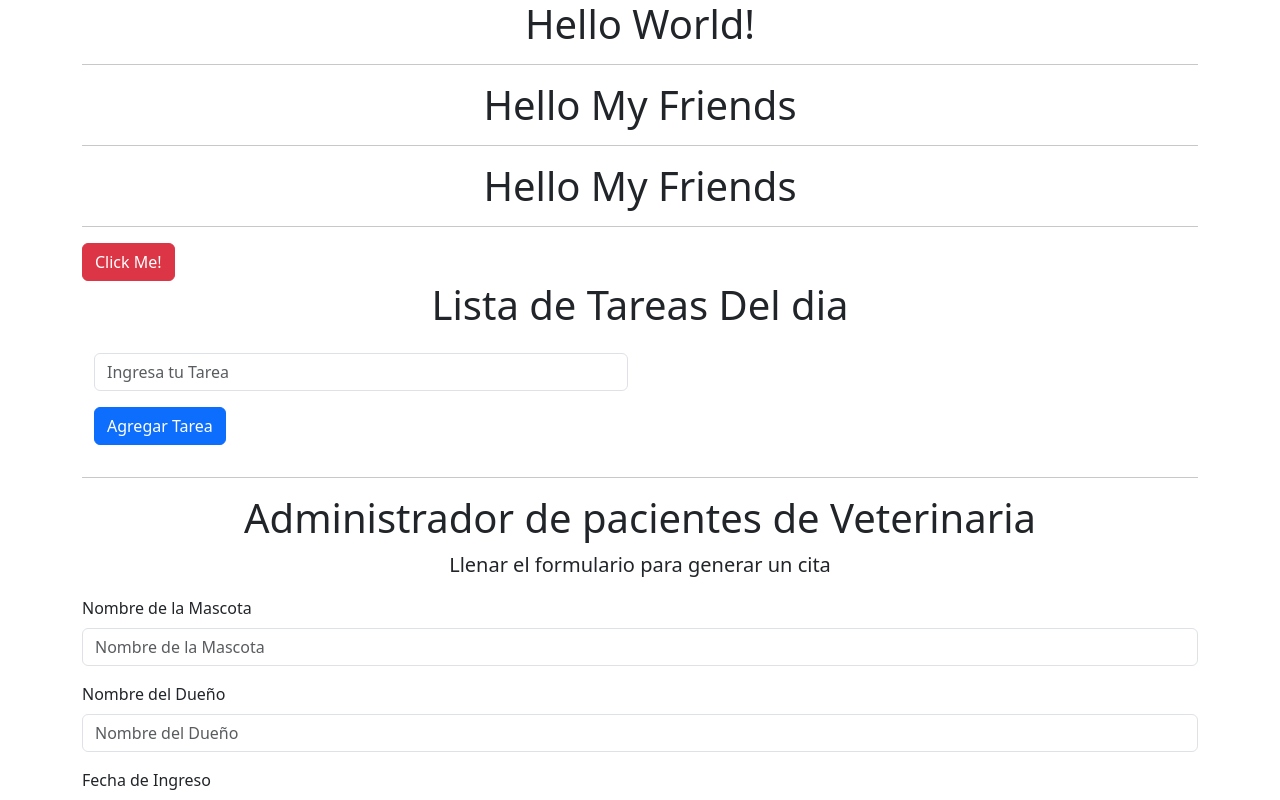
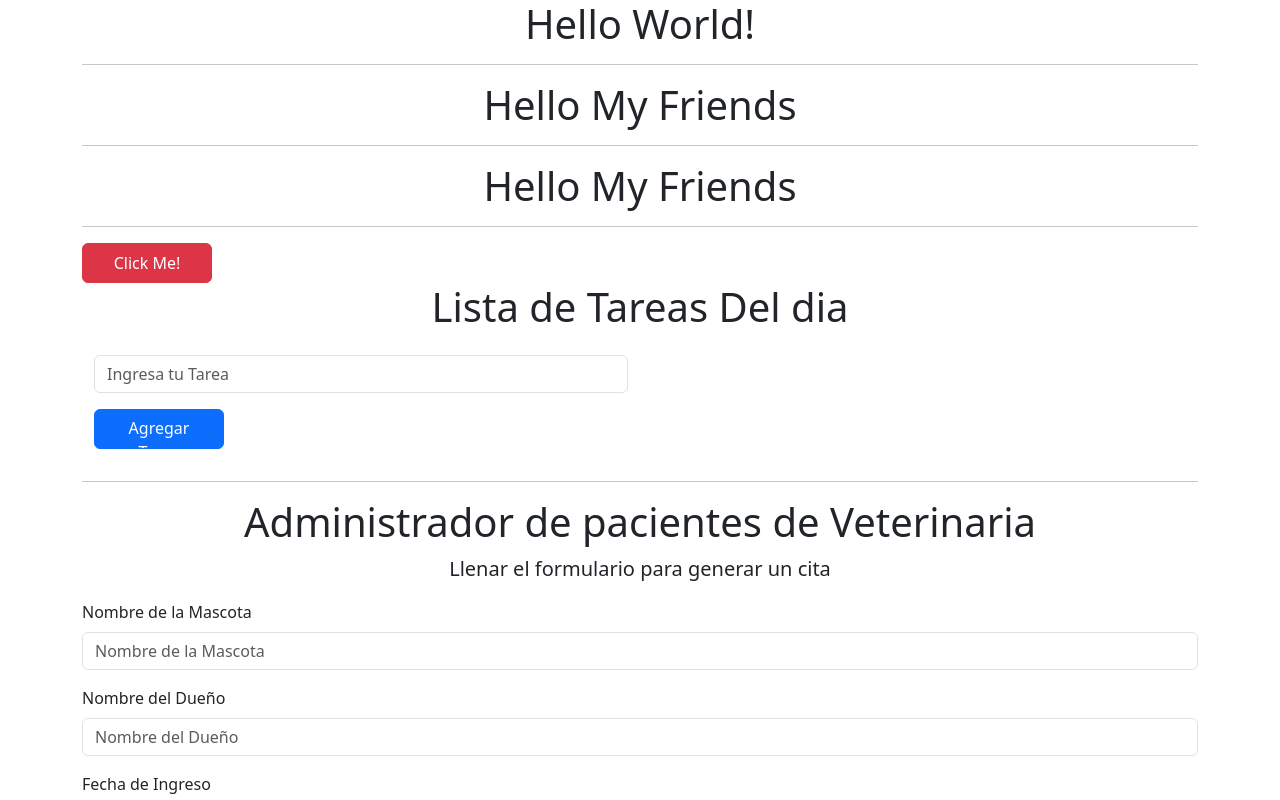
Before and after one commit to LucasCorbalan3/PracticandoReact, a React (Create React App) app: page / in a window 1280 px wide. Shown: the top 800 px of the page. Built offline with nearby package versions, Linux system fonts and the light colour scheme.

Commit message:
add change app.css

```diff
--- a/src/components/VeterinaryPatients/CitationItem.js
+++ b/src/components/VeterinaryPatients/CitationItem.js
@@ -1,25 +1,22 @@
 import React from "react";
-import { Button, Card } from "react-bootstrap";
+import { Card, Row } from "react-bootstrap";
+import {  } from "./../../components/VeterinaryPatients/Veterinary.css";
 
-const CitationItem = ({cita}) => {
+const CitationItem = ({ cita }) => {
   return (
-    <Card className="text-center">
-      <Card.Header> {cita.mascota} </Card.Header>
-        <Card.Title> {cita.dueño} </Card.Title>
+    <Row xs={1} md={2} className="g-4 my-3">
+    <Card className="text-center card" >
+      <Card.Header> Mascota: {cita.mascota} </Card.Header>
+      <Card.Title> Dueño: {cita.dueño} </Card.Title>
       <Card.Body>
-        <Card.Text>
-          {cita.fecha}
-        </Card.Text>
-        <Card.Text>
-          {cita.hora}
-        </Card.Text>
-        <Card.Text>
-          {cita.sintomas}
-        </Card.Text>
-        <Button variant="primary">Go somewhere</Button>
+        <Card.Text>Sintomas: {cita.sintomas}</Card.Text>
       </Card.Body>
-      <Card.Footer className="text-muted">2 days ago</Card.Footer>
+      <Card.Footer>
+        <span>Fecha y Hora de Ingreso: </span> {cita.fecha} {cita.hora}
+      </Card.Footer>
+        <button className="my-3" variant="primary">Eliminar Cita</button>
     </Card>
+    </Row>
   );
 };
 
--- a/src/components/VeterinaryPatients/Veterinary.css
+++ b/src/components/VeterinaryPatients/Veterinary.css
@@ -0,0 +1,43 @@
+.card {
+  width: 18rem;
+}
+
+button {
+  width: 1vw;
+  min-width: 130px;
+  height: 40px;
+  color: #fff;
+  padding: 5px 10px;
+  font-weight: bold;
+  cursor: pointer;
+  transition: all 0.3s ease;
+  position: relative;
+  outline: none;
+  border-radius: 50px;
+  z-index: 0;
+  background: #fff;
+  overflow: hidden;
+  border: 2px solid rgb(160, 217, 67);
+  color: rgb(160, 217, 67);
+  display: grid;
+}
+
+button:hover {
+  color: #fff;
+}
+
+button:hover:after {
+  width: 100%;
+}
+
+button:after {
+  content: "";
+  position: absolute;
+  z-index: -1;
+  transition: all 0.3s ease;
+  left: 0;
+  top: 0;
+  width: 0;
+  height: 100%;
+  background: rgb(160, 200, 67);
+}
--- a/src/components/VeterinaryPatients/VeterinaryPatients.js
+++ b/src/components/VeterinaryPatients/VeterinaryPatients.js
@@ -21,31 +21,30 @@ const VeterinaryPatients = () => {
   const handleSubmit = (e) => {
     e.preventDefault();
     if (
-      citacion.mascota?.trim() &&
-      citacion.dueño?.trim() &&
-      citacion.fecha.trim() &&
-      citacion.hora.trim() &&
+      citacion.mascota?.trim() ||
+      citacion.dueño?.trim() ||
+      citacion.fecha.trim() ||
+      citacion.hora.trim() ||
       citacion.sintomas?.trim()
     )
       Swal.fire({
-        title: "Seguro desea enviar el formulario?",
+        title: "Are you sure you want to send the form?",
         showDenyButton: true,
-        confirmButtonText: "Enviar",
-        denyButtonText: `Cancelar`,
+        confirmButtonText: "Send",
+        denyButtonText: `Cancel`,
       }).then((result) => {
         if (result.isConfirmed) {
           SetCitation((prevArray) => [...prevArray, citacion]);
-          Swal.fire("datos Enviado!", "", "success");
+          Swal.fire("your appointment successfully!", "", "success");
         } else if (result.isDenied) {
-          Swal.fire("Envio cancelado", "", "info");
+          Swal.fire("shipment canceled", "", "info");
         }
       });
     else {
       Swal.fire({
         icon: "error",
         title: "Oops...",
-        text: "Completar todos los campos",
-        footer: '<a href="">Why do I have this issue?</a>',
+        text: "Complete all fields",
       });
     }
     SetCitacion({});
```
Also changed, not shown: src/components/VeterinaryPatients/CitationList.js (deleted, +0 -14 lines), src/App.css (line endings or trailing spaces).
